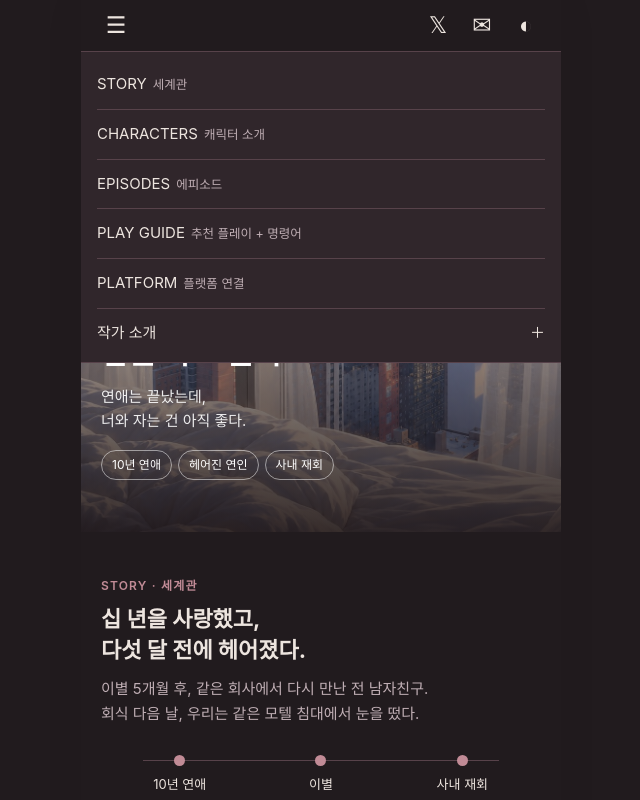
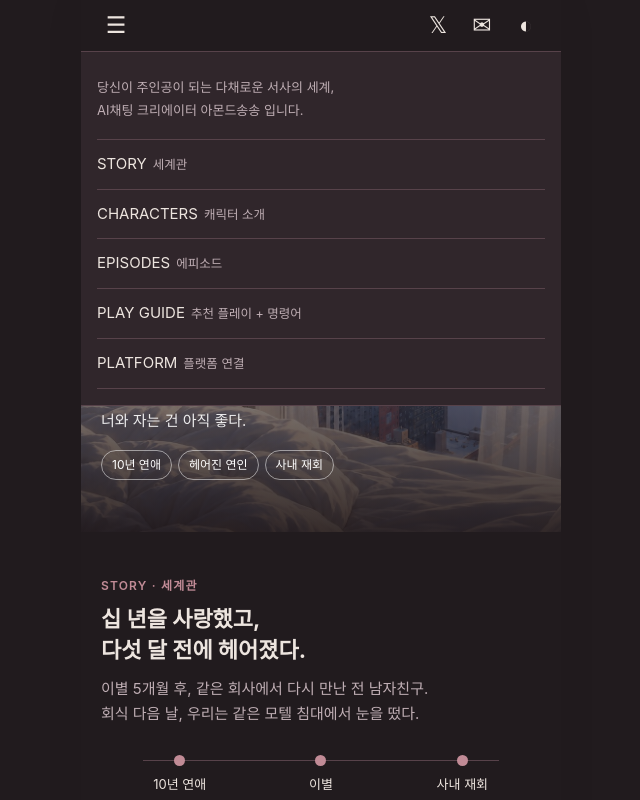
Before and after one commit to almondsongsong/20261010_stillyou, a plain HTML site: page index.html in a window 1280 px wide. Both pictures are taken after a click on the button "페이지 메뉴". Shown: the top 800 px of the page, without its empty margins (319-959 px from the left). Drawn offline with Linux system fonts and the light colour scheme.

Commit message:
Keep author introduction visible atop menu and remove episode arrows

```diff
--- a/index.html
+++ b/index.html
@@ -175,13 +175,8 @@
   :root[data-theme="light"] { --bg:#fbf7f4;--card:#fff;--text:#2b2420;--sub:#7a6e66;--line:#eadfd8;--accent:#a55a6c;--accent-soft:#f6e3e8; }
   .header-actions{display:flex;gap:6px;align-items:center}
   .header-icon{display:grid;place-items:center;width:38px;height:40px;padding:0;border:0;background:none;color:var(--text);font:400 23px/1 sans-serif;cursor:pointer}
-  .author{padding-top:12px}
-  .author summary{cursor:pointer;font-size:15px;list-style:none}
-  .author summary::-webkit-details-marker{display:none}
-  .author summary span{float:right}
-  .author p{margin-top:12px;color:var(--sub);font-size:13px;line-height:1.8}
-  .episode-controls{display:flex;justify-content:flex-end;gap:8px;margin-top:12px}
-  .episode-controls button{width:40px;height:36px;border:1px solid var(--line);border-radius:8px;background:var(--card);color:var(--text);cursor:pointer;font-size:20px}
+  .author{padding:16px 0;border-bottom:1px solid var(--line)}
+  .author p{color:var(--sub);font-size:13px;line-height:1.8;font-weight:400}
   .eps{scrollbar-width:thin;scrollbar-color:var(--accent) var(--card);touch-action:pan-x pan-y;scroll-behavior:smooth}
   .eps::-webkit-scrollbar{display:block;height:5px}
   .eps::-webkit-scrollbar-thumb{background:var(--accent);border-radius:10px}
@@ -201,12 +196,12 @@
       <button class="header-icon" id="themeBtn" type="button" aria-label="라이트 모드로 변경">◐</button>
     </nav>
     <nav class="menu" id="menu">
+      <div class="author"><p>당신이 주인공이 되는 다채로운 서사의 세계,<br>AI채팅 크리에이터 아몬드송송 입니다.</p></div>
       <a href="#story">STORY<small>세계관</small></a>
       <a href="#characters">CHARACTERS<small>캐릭터 소개</small></a>
       <a href="#episodes">EPISODES<small>에피소드</small></a>
       <a href="#play">PLAY GUIDE<small>추천 플레이 + 명령어</small></a>
       <a href="#platform">PLATFORM<small>플랫폼 연결</small></a>
-      <details class="author"><summary>작가 소개 <span>＋</span></summary><p>당신이 주인공이 되는 다채로운 서사의 세계,<br>AI채팅 크리에이터 아몬드송송 입니다.</p></details>
     </nav>
   </header>
 
@@ -268,10 +263,6 @@
   <section id="episodes">
     <div class="label">EPISODE · 에피소드</div>
     <h2>이어지는 다섯 장면</h2>
-    <div class="episode-controls">
-      <button type="button" id="epPrev" aria-label="이전 에피소드">←</button>
-      <button type="button" id="epNext" aria-label="다음 에피소드">→</button>
-    </div>
     <div class="eps" id="episodeTrack" tabindex="0" aria-label="에피소드 좌우 스크롤">
       <div class="ep"><span>EP.01</span><h3>헤어졌는데, 같은 침대</h3><p>회식 다음 날, 익숙한 사람과 낯선 방에서.</p></div>
       <div class="ep"><span>EP.02</span><h3>어젯밤 얘기는 퇴근하고</h3><p>회사에서는 아무 일도 없었던 사람처럼 행동해야 한다.</p></div>
@@ -347,10 +338,8 @@
   syncTheme();
   const track = document.getElementById('episodeTrack');
   function moveEpisode(direction) { track.scrollBy({left: direction * (track.querySelector('.ep').getBoundingClientRect().width + 12), behavior:'smooth'}); }
-  document.getElementById('epPrev').onclick = () => moveEpisode(-1);
-  document.getElementById('epNext').onclick = () => moveEpisode(1);
   track.addEventListener('keydown', e => { if(e.key === 'ArrowLeft' || e.key === 'ArrowRight') { e.preventDefault(); moveEpisode(e.key === 'ArrowLeft' ? -1 : 1); } });
-  menu.addEventListener('click', e => { if (e.target.tagName === 'A') menu.classList.remove('open'); });
+  menu.addEventListener('click', e => { if (e.target.closest('a')) { menu.classList.remove('open'); document.getElementById('menuBtn').setAttribute('aria-expanded', 'false'); } });
 
   document.querySelectorAll('.cmd').forEach(btn => {
     btn.addEventListener('click', async () => {
```
